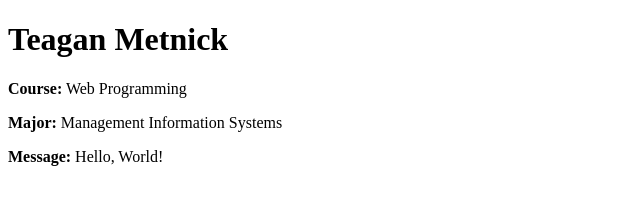
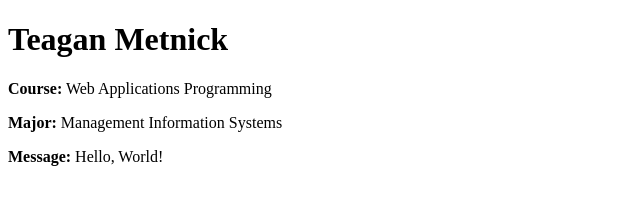
Before and after one commit to tmetnick/A-Basic-HTML-Page1, a plain HTML site: page index.html in a window 1280 px wide. Shown: the whole page, without its empty margins (0-640 px from the left). Drawn offline with Linux system fonts and the light colour scheme.

Commit message:
Update index.html

```diff
--- a/index.html
+++ b/index.html
@@ -8,7 +8,7 @@
 <body>
     <h1>Teagan Metnick</h1>
 
-    <p><strong>Course:</strong> Web Programming</p>
+    <p><strong>Course:</strong> Web Applications Programming</p>
     <p><strong>Major:</strong> Management Information Systems</p>
 
     <p><strong>Message:</strong> Hello, World!</p>
```
